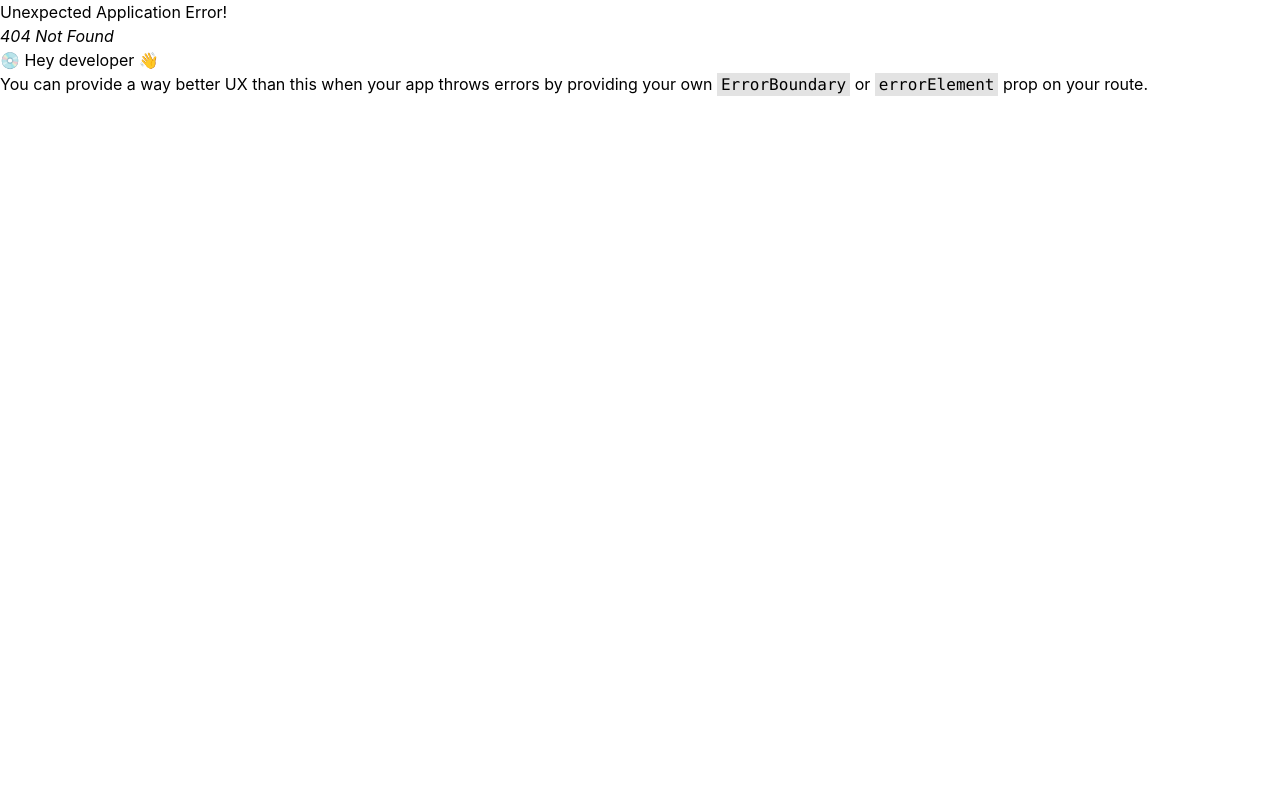
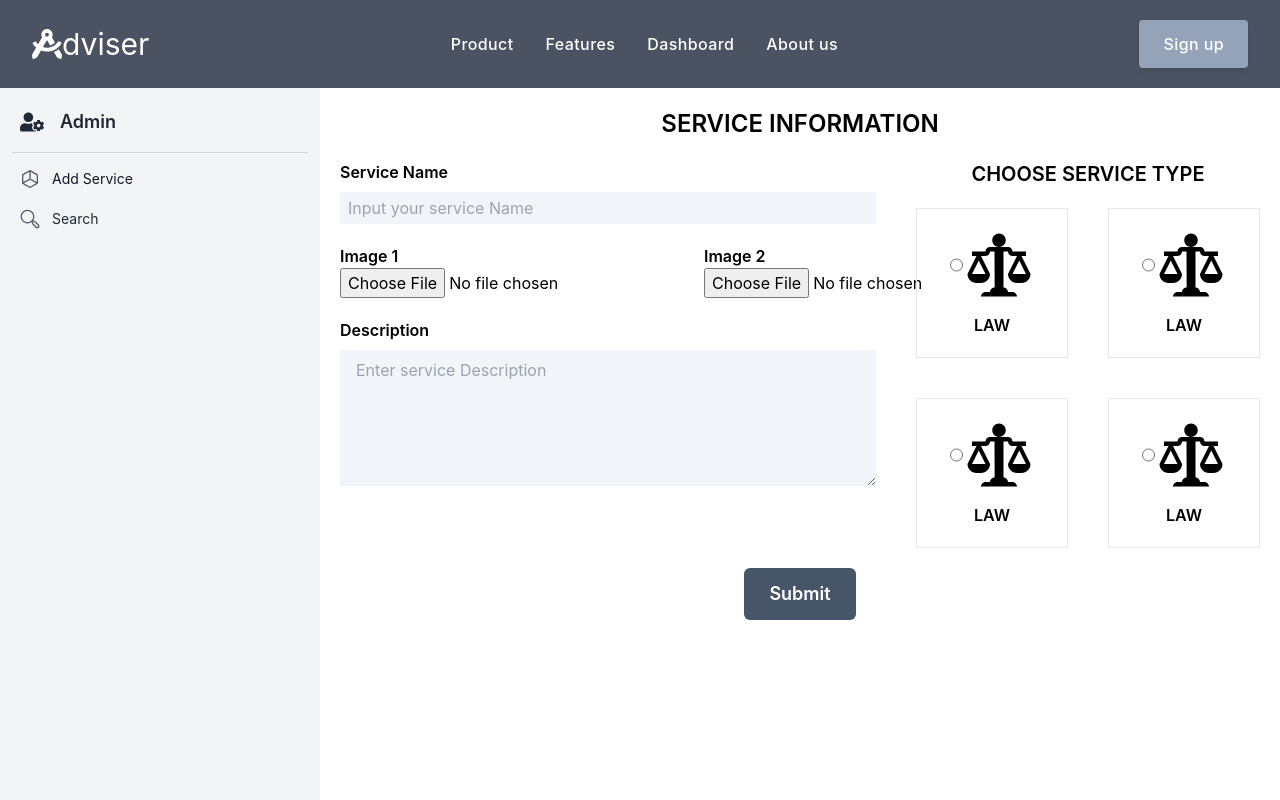
Before and after one commit to Soliman-soad/advisor, a React (Create React App) app: page /dashboard in a window 1280 px wide. Before the commit this address had no page. Shown: the top 800 px of the page. Built offline with nearby package versions, Linux system fonts and the light colour scheme.

Commit message:
Add service form created

```diff
--- /dev/null
+++ b/src/components/Admin/Admin.jsx
@@ -0,0 +1,167 @@
+import React from "react";
+import { FaUserCog } from "react-icons/fa";
+import { GoLaw } from "react-icons/go";
+const Admin = () => {
+  return (
+    <div className="md:grid grid-cols-12 relative mt-16 md:mt-20">
+      {/* admin Dashboard */}
+      <div className=" p-3 space-y-2 w-full bg-gray-100 divide-y divide-gray-300 text-gray-800 col-span-3 min-h-screen hidden md:block">
+        <div className="flex items-center p-2 space-x-4 ">
+          <FaUserCog className="text-2xl" />
+          <div>
+            <h2 className="text-lg font-semibold">Admin</h2>
+          </div>
+        </div>
+        <div>
+          <ul className="pt-2 pb-4 space-y-1 text-sm">
+            <li className="bg-gray-100 text-gray-900">
+              <a
+                rel="noopener noreferrer"
+                href="#"
+                className="flex items-center p-2 space-x-3 rounded-md"
+              >
+                <svg
+                  xmlns="http://www.w3.org/2000/svg"
+                  viewBox="0 0 512 512"
+                  className="w-5 h-5 fill-current text-gray-600"
+                >
+                  <path d="M68.983,382.642l171.35,98.928a32.082,32.082,0,0,0,32,0l171.352-98.929a32.093,32.093,0,0,0,16-27.713V157.071a32.092,32.092,0,0,0-16-27.713L272.334,30.429a32.086,32.086,0,0,0-32,0L68.983,129.358a32.09,32.09,0,0,0-16,27.713V354.929A32.09,32.09,0,0,0,68.983,382.642ZM272.333,67.38l155.351,89.691V334.449L272.333,246.642ZM256.282,274.327l157.155,88.828-157.1,90.7L99.179,363.125ZM84.983,157.071,240.333,67.38v179.2L84.983,334.39Z"></path>
+                </svg>
+                <span>Add Service</span>
+              </a>
+            </li>
+            <li>
+              <a
+                rel="noopener noreferrer"
+                href="#"
+                className="flex items-center p-2 space-x-3 rounded-md"
+              >
+                <svg
+                  xmlns="http://www.w3.org/2000/svg"
+                  viewBox="0 0 512 512"
+                  className="w-5 h-5 fill-current text-gray-600"
+                >
+                  <path d="M479.6,399.716l-81.084-81.084-62.368-25.767A175.014,175.014,0,0,0,368,192c0-97.047-78.953-176-176-176S16,94.953,16,192,94.953,368,192,368a175.034,175.034,0,0,0,101.619-32.377l25.7,62.2L400.4,478.911a56,56,0,1,0,79.2-79.195ZM48,192c0-79.4,64.6-144,144-144s144,64.6,144,144S271.4,336,192,336,48,271.4,48,192ZM456.971,456.284a24.028,24.028,0,0,1-33.942,0l-76.572-76.572-23.894-57.835L380.4,345.771l76.573,76.572A24.028,24.028,0,0,1,456.971,456.284Z"></path>
+                </svg>
+                <span>Search</span>
+              </a>
+            </li>
+          </ul>
+        </div>
+      </div>
+
+      {/* add product form  */}
+      <div className="col-span-9 mb-5 lg:mb-0 mx-auto">
+        <h1 className="text-2xl font-semibold uppercase text-center py-5">
+          Service information
+        </h1>
+        <div className="lg:grid grid-cols-5 ">
+          {/* product information  */}
+          <div className="col-span-3 px-5 space-y-5">
+            <div className="flex flex-col">
+              <label htmlFor="name" className="font-semibold mb-2">
+                Service Name
+              </label>
+              <input
+                type="text"
+                name="name"
+                id="name"
+                placeholder="Input your service Name"
+                className="bg-slate-100 px-2 py-1"
+              />
+            </div>
+            <div className="flex md:flex-row flex-col gap-5">
+              <div>
+                <label htmlFor="image1" className="font-semibold mb-2 mr-2">
+                  Image 1
+                </label>
+                <input type="file" name="image1" id="image1" />
+              </div>
+              <div>
+                <label htmlFor="image2" className="font-semibold mb-2 mr-2">
+                  Image 2
+                </label>
+                <input type="file" name="image2" id="image2" />
+              </div>
+            </div>
+            <div className="flex flex-col">
+              <label htmlFor="desc" className="font-semibold mb-2">
+                Description
+              </label>
+              <textarea
+                name="desc"
+                id="desc"
+                cols="30"
+                rows="5"
+                placeholder="Enter service Description"
+                className="bg-slate-100 px-4 py-2"
+              ></textarea>
+            </div>
+          </div>
+
+          {/* product type selection */}
+          <div className="col-span-2 mt-10 lg:mt-0">
+            <h1 className="text-xl uppercase font-semibold text-center">
+              Choose Service type
+            </h1>
+            <div className="grid grid-cols-2">
+              <label
+                htmlFor="law"
+                className="border inline-flex flex-col justify-center items-center m-5  p-5 space-y-3 "
+              >
+                <div className="inline-flex">
+                  <input type="radio" name="law" id="law" />
+                  <div>
+                    <GoLaw className="text-7xl inline" />
+                  </div>
+                </div>
+                <div className=" uppercase font-semibold">law</div>
+              </label>
+              <label
+                htmlFor="law1"
+                className="border inline-flex flex-col justify-center items-center m-5  p-5 space-y-3 "
+              >
+                <div className="inline-flex">
+                  <input type="radio" name="law" id="law1" />
+                  <div>
+                    <GoLaw className="text-7xl inline" />
+                  </div>
+                </div>
+                <div className=" uppercase font-semibold">law</div>
+              </label>
+              <label
+                htmlFor="law2"
+                className="border inline-flex flex-col justify-center items-center m-5  p-5 space-y-3 "
+              >
+                <div className="inline-flex">
+                  <input type="radio" name="law" id="law2" />
+                  <div>
+                    <GoLaw className="text-7xl inline" />
+                  </div>
+                </div>
+                <div className=" uppercase font-semibold">law</div>
+              </label>
+              <label
+                htmlFor="law3"
+                className="border inline-flex flex-col justify-center items-center m-5  p-5 space-y-3 "
+              >
+                <div className="inline-flex">
+                  <input type="radio" name="law" id="law3" />
+                  <div>
+                    <GoLaw className="text-7xl inline" />
+                  </div>
+                </div>
+                <div className=" uppercase font-semibold">law</div>
+              </label>
+            </div>
+          </div>
+        </div>
+        <div className="w-full">
+          <button type="submit" className="bg-slate-600 block text-center text-white w-28 mx-auto px-2 py-3 hover:bg-slate-900 text-lg font-semibold rounded-md">Submit</button>
+        </div>
+      </div>
+    </div>
+  );
+};
+
+export default Admin;
--- a/src/components/Authentication/Login.jsx
+++ b/src/components/Authentication/Login.jsx
@@ -3,6 +3,7 @@ import { FaDraftingCompass } from 'react-icons/fa';
 import { StateManage } from '../../Context/StateContext';
 import { VscAccount } from "react-icons/vsc";
 import { RiLockPasswordFill } from "react-icons/ri";
+import { MdPassword } from "react-icons/md";
 
 const Login = () => {
     const{setFormOpen} = useContext(StateManage);
@@ -11,8 +12,8 @@ const Login = () => {
     return (
         <div  className=' fixed top-0 w-full h-screen mx-auto bg-slate-800/90 z-50' >
         <div className='mx-auto max-w-md relative bg-slate-100/60 items-center rounded-md group '>
-            <div className='absolute w-full h-full  -z-10'>
-            <img src="https://img.freepik.com/free-photo/facade-old-building-with-columns-new-york-stock-exchange_23-2148184273.jpg?w=740&t=st=1680712081~exp=1680712681~hmac=d1ec7fe767871ee300f9a8109ee2db9f399f78f02eea02fdfa74d6618698ec7e" className=' w-full h-full object-cover opacity-50' alt="" />
+            <div className='absolute w-full h-full  -z-10 rounded-md'>
+            <img src="https://img.freepik.com/free-photo/facade-old-building-with-columns-new-york-stock-exchange_23-2148184273.jpg?w=740&t=st=1680712081~exp=1680712681~hmac=d1ec7fe767871ee300f9a8109ee2db9f399f78f02eea02fdfa74d6618698ec7e" className=' w-full h-full object-cover opacity-50 rounded-md' alt="" />
             </div>
         <div className="w-full max-w-md  p-8 space-y-3 rounded-xl mx-auto shadow-lg mt-10 border group">
         <h2  className='text-right font-bold text-xl'><span onClick={()=>setFormOpen(false)} className='cursor-pointer'>X</span></h2>
@@ -35,13 +36,24 @@ const Login = () => {
           <div className="space-y-1 text-sm">
 
           <div className="flex items-center bg-white rounded-full px-2">
-                <RiLockPasswordFill className="text-xl" />
+                <MdPassword className="text-xl" />
 			<input type="password" name="password" id="password" placeholder="Enter your Password" className="w-full px-4 py-3 rounded-full bg-white text-gray-800  outline-none active:bg-white" />
             </div>
+
               <div className="flex justify-end text-xs text-gray-900">
                   {/* <p>{errorMessage}</p> */}
               </div>
           </div>
+          {
+            member
+            ?
+            <></>
+            :
+            <div className="flex items-center bg-white rounded-full px-2">
+              <RiLockPasswordFill className="text-xl" />
+			<input type="password" name="confirmPassword" id="confirmPassword" placeholder="Confirm Password" className="w-full px-4 py-3 rounded-full bg-white text-gray-800  outline-none active:bg-white" />
+            </div>
+          }
           {
             member
             ?
--- a/src/components/Home/About.jsx
+++ b/src/components/Home/About.jsx
@@ -2,8 +2,8 @@ import React from 'react';
 
 const About = () => {
     return (
-        <div className='bg-slate-700 grid grid-cols-1 md:grid-cols-2 items-center w-11/12 mx-auto rounded-md -mt-32 overflow-hidden' >
-            <div className='text-white md:text-start text-center md:px-10 md:py-8 space-y-5'>
+        <div className='bg-slate-700 grid grid-cols-1 md:grid-cols-2 py-5 md:py-0 items-center w-11/12 mx-auto rounded-md -mt-32 overflow-hidden' >
+            <div className='text-white md:text-start text-center md:px-10 py-8 px-6 space-y-5'>
             <h1 className='text-2xl font-bold font-serif uppercase'>
             About lawYer
             </h1>
--- a/src/components/Home/Contact.jsx
+++ b/src/components/Home/Contact.jsx
@@ -37,18 +37,18 @@ const Contact = () => {
 				</p>
 			</div>
 		</div>
-		<div  className="flex flex-col py-6 space-y-6 md:py-0 md:px-6 ng-untouched ng-pristine ng-valid">
+		<div  className="flex flex-col py-6 space-y-6 md:py-0 md:pl-6">
 			<label className="block">
 				<span className="mb-1">Full name</span>
-				<input type="text" name='name' placeholder="name" className="block w-full rounded-md shadow-sm focus:ring focus:ring-opacity-75 focus:ring-violet-400 p-3" />
+				<input type="text" name='name' placeholder="name" className="block w-full rounded-md shadow-sm p-3" />
 			</label>
 			<label className="block">
 				<span className="mb-1">Email address</span>
-				<input type="email" name='email' placeholder="email" className="block w-full rounded-md shadow-sm focus:ring focus:ring-opacity-75 focus:ring-violet-400 p-3" />
+				<input type="email" name='email' placeholder="email" className="block w-full rounded-md shadow-sm  p-3" />
 			</label>
 			<label className="block">
 				<span className="mb-1">Message</span>
-				<textarea rows="3" name='message' className="block w-full rounded-md focus:ring focus:ring-opacity-75 focus:ring-slate-400 p-3 "></textarea>
+				<textarea rows="3" name='message' className="block w-full rounded-md p-3 "></textarea>
 			</label>
 			<button  className="self-center px-8 py-3 font-medium tracking-wide hover:text-white text-gray-800 transition duration-200 rounded shadow-md bg-white hover:bg-slate-500 focus:shadow-outline focus:outline-none">Submit</button>
 		</div>
--- a/src/components/Home/Home.jsx
+++ b/src/components/Home/Home.jsx
@@ -5,25 +5,16 @@ import Expert from './Expert';
 import About from './About';
 import Testimonial from './Testimonial';
 import Contact from './Contact';
-import Login from '../Authentication/Login';
-import { StateManage } from '../../Context/StateContext';
+
 
 
 
 const Home = () => {
-    const {formOpen} = useContext(StateManage)
+
 
     return (
         <div className='space-y-20 '>
-            {
-                formOpen
-                ?
-            <div>
-            <Login />
-            </div>
-            :
-            <></>
-            }
+
             <div>
             <SliderBanner/>
             <About/>
--- a/src/components/Home/SliderBanner.jsx
+++ b/src/components/Home/SliderBanner.jsx
@@ -22,7 +22,7 @@ const SliderBanner = () => {
             <img src="https://img.freepik.com/free-photo/facade-old-building-with-columns-new-york-stock-exchange_23-2148184273.jpg?w=740&t=st=1680712081~exp=1680712681~hmac=d1ec7fe767871ee300f9a8109ee2db9f399f78f02eea02fdfa74d6618698ec7e" className=' w-full h-full object-cover' alt="" />
             </div>
           <div className="bg-slate-900/80 w-full h-full text-white flex flex-col justify-center p-10 md:p-20 space-y-5" >
-            <h1 className='text-2xl md:text-7xl font-semibold'>
+            <h1 className='text-4xl md:text-7xl font-semibold'>
               Advisor the law firm
               <div className='w-20 border-b-4 border-white mt-5'></div>
               </h1>
@@ -38,7 +38,7 @@ const SliderBanner = () => {
             <img src="https://img.freepik.com/free-photo/facade-old-building-with-columns-new-york-stock-exchange_23-2148184273.jpg?w=740&t=st=1680712081~exp=1680712681~hmac=d1ec7fe767871ee300f9a8109ee2db9f399f78f02eea02fdfa74d6618698ec7e" className=' w-full h-full object-cover' alt="" />
             </div>
           <div className="bg-slate-900/80 w-full h-full text-white flex flex-col justify-center p-10 md:p-20 space-y-5" >
-            <h1 className='text-2xl md:text-7xl font-semibold'>
+            <h1 className='text-4xl md:text-7xl font-semibold'>
               Professional law firm
               <div className='w-20 border-b-4 border-white mt-5'></div>
               </h1>
--- a/src/components/Shared/Nav.jsx
+++ b/src/components/Shared/Nav.jsx
@@ -1,6 +1,7 @@
 import { useContext, useState } from "react";
 import { FaDraftingCompass } from "react-icons/fa";
 import { StateManage } from "../../Context/StateContext";
+import { Link } from "react-router-dom";
 
 export const Nav = () => {
     const [isMenuOpen, setIsMenuOpen] = useState(false);
@@ -40,14 +41,14 @@ export const Nav = () => {
               </a>
             </li>
             <li>
-              <a
-                href="/"
+              <Link
+                to="/dashboard"
                 aria-label="Product pricing"
                 title="Product pricing"
                 className="font-medium tracking-wide text-white transition-colors duration-200 hover:text-deep-purple-accent-400"
               >
-                Pricing
-              </a>
+                Dashboard
+              </Link>
             </li>
             <li>
               <a
--- a/src/layout/Main.jsx
+++ b/src/layout/Main.jsx
@@ -1,12 +1,24 @@
-import React from 'react';
+import React, { useContext } from 'react';
 import { Nav } from '../components/Shared/Nav';
 import { Outlet } from 'react-router-dom';
 import { Footer } from '../components/Shared/Footer';
+import { StateManage } from '../Context/StateContext';
+import Login from '../components/Authentication/Login'
 
 const Main = () => {
+    const {formOpen} = useContext(StateManage)
     return (
         <div>
             <Nav/>
+            {
+                formOpen
+                ?
+            <div>
+            <Login />
+            </div>
+            :
+            <></>
+            }
             <div className='lg:mt-[5.5rem]'>
             <Outlet/>
             </div>
--- a/src/route.js
+++ b/src/route.js
@@ -2,6 +2,7 @@ import { createBrowserRouter } from "react-router-dom";
 import ServiceDetails from "./components/Services/ServiceDetails";
 import Main from "./layout/Main";
 import Home from "./components/Home/Home";
+import Admin from "./components/Admin/Admin";
 
 export const route = createBrowserRouter([
     {
@@ -16,6 +17,10 @@ export const route = createBrowserRouter([
                 path:'/serviceDetail',
                 element:<ServiceDetails/>
 
+            },
+            {
+                path: '/dashboard',
+                element:<Admin/>
             }
         ]
     }
```
